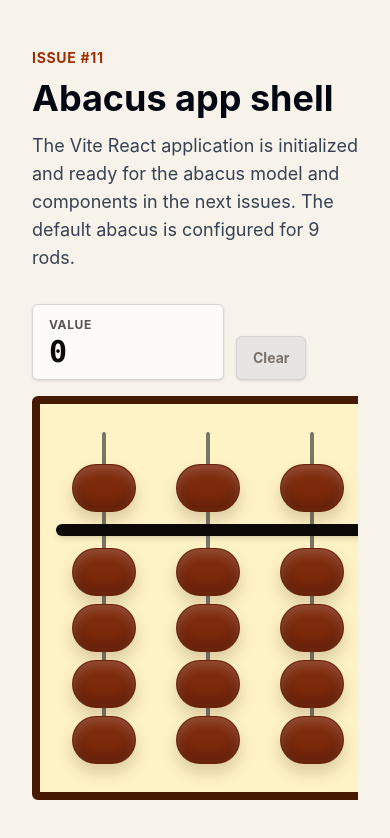
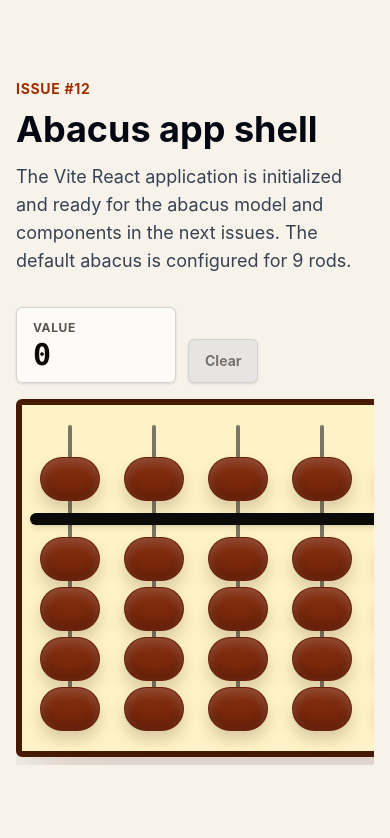
Before and after one commit to mtplayground/alex-1883-test-36, a React (Vite) app: page / in a window 390 px wide. Shown: the top 838 px of the page. Built offline with nearby package versions, Linux system fonts and the light colour scheme.

Commit message:
feat: Responsive scaling

```diff
--- a/src/App.tsx
+++ b/src/App.tsx
@@ -49,12 +49,12 @@ function App() {
 
   return (
     <main
-      className="flex min-h-screen items-center px-8 py-12"
+      className="flex min-h-screen items-center px-4 py-8 sm:px-8 sm:py-12"
       aria-labelledby="app-title"
     >
-      <section className="mx-auto w-full max-w-2xl">
+      <section className="mx-auto w-full max-w-6xl">
         <p className="mb-3 text-sm font-bold tracking-wider text-orange-800 uppercase">
-          Issue #11
+          Issue #12
         </p>
         <h1
           id="app-title"
--- a/src/components/Abacus.tsx
+++ b/src/components/Abacus.tsx
@@ -36,16 +36,19 @@ export function Abacus({
   return (
     <section
       aria-label={`${frameRods.length} rod abacus`}
-      className={joinClasses('w-full overflow-x-auto', className)}
+      className={joinClasses(
+        'w-full overflow-x-auto overscroll-x-contain pb-2 [--bar-h:0.75rem] [--bar-top:calc(0.75rem+var(--heaven-h)+0.75rem)] [--bead-h:clamp(2.75rem,9vw,3rem)] [--bead-w:clamp(3.75rem,13vw,4rem)] [--heaven-h:clamp(4.75rem,17vw,5rem)] [--rod-w:clamp(5rem,17vw,6rem)]',
+        className,
+      )}
       onPointerCancel={onBeadInteractionEnd}
       onPointerLeave={onBeadInteractionEnd}
       onPointerUp={onBeadInteractionEnd}
     >
-      <div className="inline-block rounded-md border-8 border-amber-950 bg-amber-100 p-4 shadow-2xl shadow-orange-950/20">
-        <div className="relative isolate grid auto-cols-[6rem] grid-flow-col gap-2">
+      <div className="inline-block rounded-md border-[clamp(0.375rem,1.5vw,0.5rem)] border-amber-950 bg-amber-100 p-[clamp(0.5rem,2vw,1rem)] shadow-2xl shadow-orange-950/20">
+        <div className="relative isolate grid auto-cols-[var(--rod-w)] grid-flow-col gap-[clamp(0.25rem,1vw,0.5rem)]">
           <div
             aria-hidden="true"
-            className="absolute top-[6.5rem] right-0 left-0 z-20 h-3 rounded-full bg-stone-950 shadow-md"
+            className="absolute top-[var(--bar-top)] right-0 left-0 z-20 h-[var(--bar-h)] rounded-full bg-stone-950 shadow-md"
           />
           {frameRods.map((rod, rodIndex) => (
             <Rod
--- a/src/components/Bead.tsx
+++ b/src/components/Bead.tsx
@@ -21,7 +21,10 @@ export function Bead({
   onPointerDown,
   onPointerEnter,
 }: BeadProps) {
-  const activePosition = kind === 'heaven' ? 'translate-y-3' : '-translate-y-3';
+  const activePosition =
+    kind === 'heaven'
+      ? 'translate-y-[calc(var(--bead-h)*0.25)]'
+      : '-translate-y-[calc(var(--bead-h)*0.25)]';
   const positionClass = active ? activePosition : 'translate-y-0';
   const surfaceClass = active
     ? 'bg-amber-600 shadow-[inset_0_0.4rem_0.7rem_rgba(255,255,255,0.28),inset_0_-0.55rem_0.8rem_rgba(120,53,15,0.42),0_0.7rem_1.2rem_rgba(120,53,15,0.2)]'
@@ -32,7 +35,7 @@ export function Bead({
       aria-label={`${ariaLabel} (${active ? 'active' : 'inactive'})`}
       aria-pressed={active}
       className={joinClasses(
-        'block h-12 w-16 touch-none rounded-full border border-orange-950/35 transition-transform duration-200 ease-out will-change-transform select-none focus-visible:ring-2 focus-visible:ring-stone-950 focus-visible:ring-offset-2 focus-visible:outline-none motion-reduce:transition-none',
+        'block h-[var(--bead-h)] min-h-11 w-[var(--bead-w)] min-w-14 touch-none rounded-full border border-orange-950/35 transition-transform duration-200 ease-out will-change-transform select-none focus-visible:ring-2 focus-visible:ring-stone-950 focus-visible:ring-offset-2 focus-visible:outline-none motion-reduce:transition-none',
         onPointerDown ? 'cursor-grab active:cursor-grabbing' : 'cursor-default',
         positionClass,
         surfaceClass,
--- a/src/components/Rod.tsx
+++ b/src/components/Rod.tsx
@@ -42,7 +42,7 @@ export function Rod({
     <section
       aria-label={`${rodLabel}, value ${getRodDigit(rod)}`}
       className={joinClasses(
-        'relative flex w-24 flex-col items-center py-3',
+        'relative flex w-[var(--rod-w)] flex-col items-center py-3',
         className,
       )}
       data-rod-value={getRodDigit(rod)}
@@ -51,7 +51,7 @@ export function Rod({
         aria-hidden="true"
         className="absolute top-3 bottom-3 left-1/2 w-1 -translate-x-1/2 rounded-full bg-stone-700/70"
       />
-      <div className="relative flex h-20 items-end justify-center">
+      <div className="relative flex h-[var(--heaven-h)] items-end justify-center">
         <Bead
           active={rod.heaven}
           ariaLabel={`${rodLabel} heaven bead`}
@@ -63,11 +63,11 @@ export function Rod({
       <div
         aria-hidden="true"
         className={joinClasses(
-          'relative my-3 h-3 w-24 rounded-full',
+          'relative my-3 h-[var(--bar-h)] w-[var(--rod-w)] rounded-full',
           showBar ? 'bg-stone-900 shadow-sm' : 'bg-transparent',
         )}
       />
-      <div className="relative flex flex-col gap-2">
+      <div className="relative flex flex-col gap-[clamp(0.375rem,1.25vw,0.5rem)]">
         {rod.earth.map((active, earthIndex) => {
           const earthBeadId: BeadId = {
             earthIndex: earthIndex as EarthBeadIndex,
--- a/src/components/ValueDisplay.tsx
+++ b/src/components/ValueDisplay.tsx
@@ -8,7 +8,7 @@ export function ValueDisplay({ value }: ValueDisplayProps) {
   return (
     <output
       aria-live="polite"
-      className="inline-flex min-w-48 flex-col gap-1 rounded-md border border-stone-300 bg-white/70 px-4 py-3 text-stone-950 shadow-sm"
+      className="inline-flex min-w-40 flex-col gap-1 rounded-md border border-stone-300 bg-white/70 px-4 py-3 text-stone-950 shadow-sm sm:min-w-48"
     >
       <span className="text-xs font-bold tracking-wider text-stone-600 uppercase">
         Value
```
